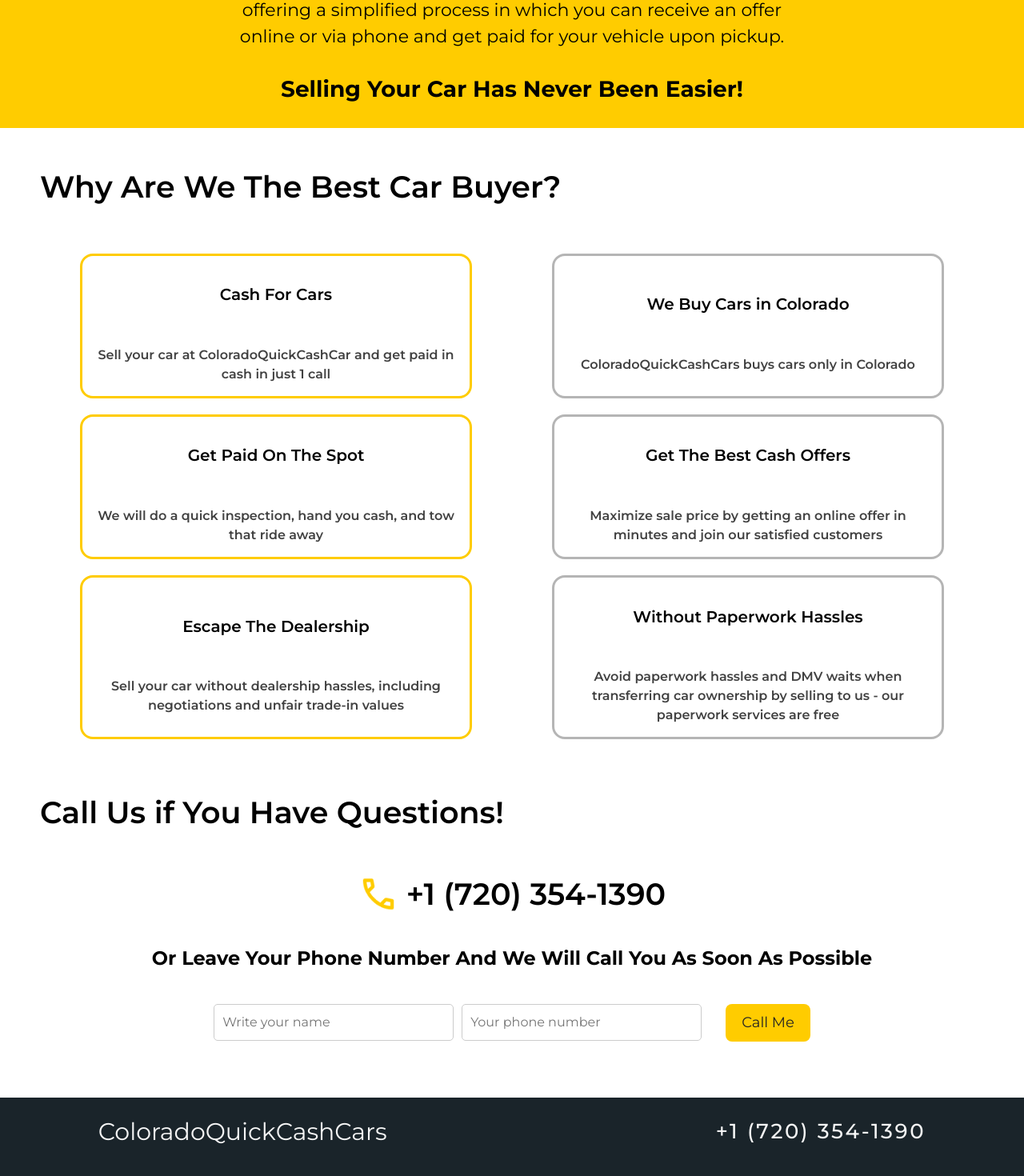
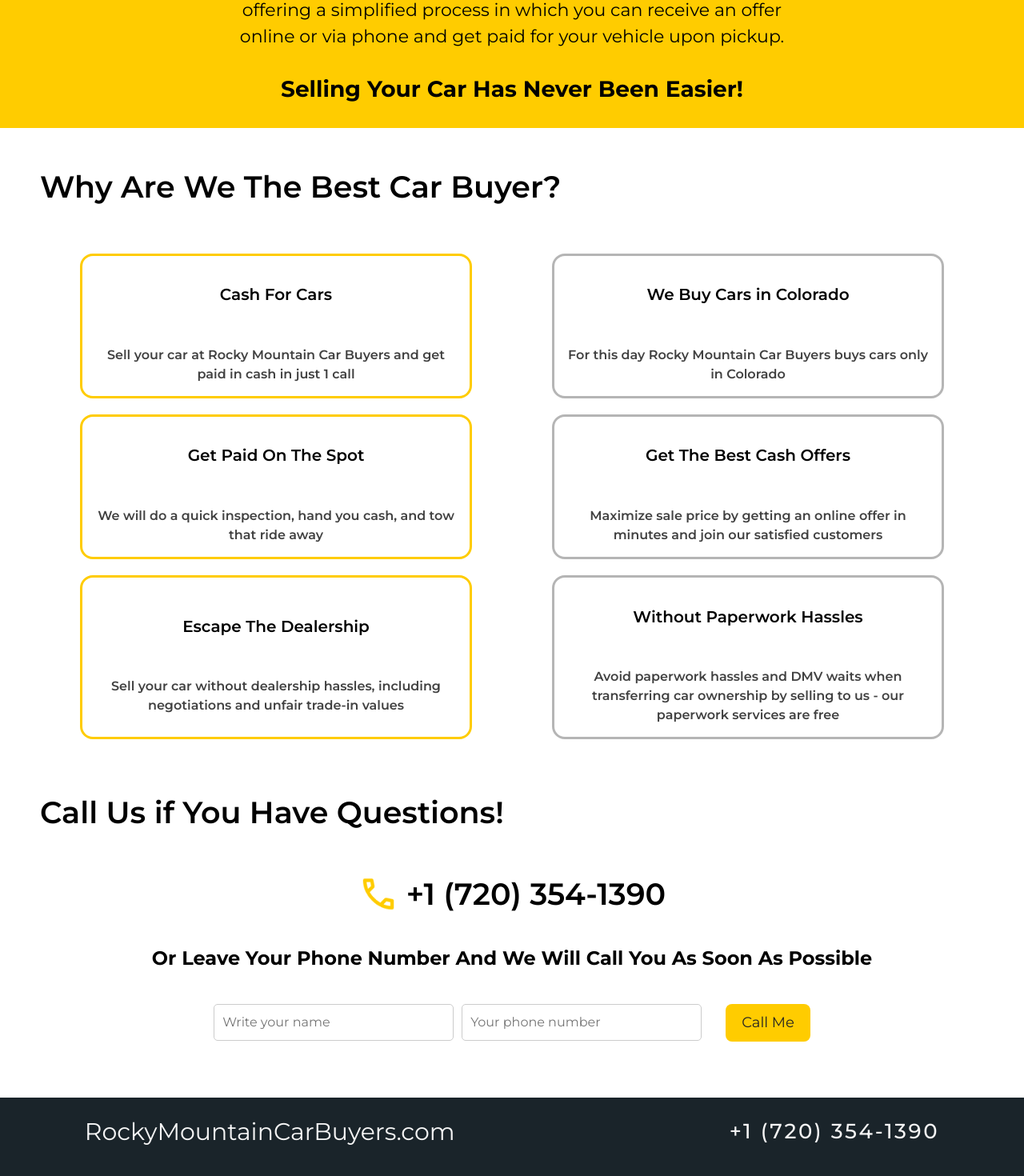
Before and after one commit to BillerJully/CashCarSell, a React (Create React App) app in the folder main-react/cash-car-react/: page / in a window 1280 px wide. Shown: the part 1861-3331 px from the top of the page at 80% size. Built offline with nearby package versions, Linux system fonts and the light colour scheme.

Commit message:
added fb pixel

```diff
--- a/main-react/cash-car-react/public/index.html
+++ b/main-react/cash-car-react/public/index.html
@@ -56,6 +56,40 @@
                 ecommerce: 'dataLayer',
             })
         </script>
+        <script>
+            !(function (f, b, e, v, n, t, s) {
+                if (f.fbq) return
+                n = f.fbq = function () {
+                    n.callMethod
+                        ? n.callMethod.apply(n, arguments)
+                        : n.queue.push(arguments)
+                }
+                if (!f._fbq) f._fbq = n
+                n.push = n
+                n.loaded = !0
+                n.version = '2.0'
+                n.queue = []
+                t = b.createElement(e)
+                t.async = !0
+                t.src = v
+                s = b.getElementsByTagName(e)[0]
+                s.parentNode.insertBefore(t, s)
+            })(
+                window,
+                document,
+                'script',
+                'https://connect.facebook.net/en_US/fbevents.js'
+            )
+            fbq('init', '358802089977382')
+            fbq('track', 'PageView')
+        </script>
+        <noscript
+            ><img
+                height="1"
+                width="1"
+                style="display: none"
+                src="https://www.facebook.com/tr?id=358802089977382&ev=PageView&noscript=1"
+        /></noscript>
     </head>
     <body>
         <noscript
@@ -67,14 +101,5 @@
                 /></div
         ></noscript>
         <div id="root"></div>
-        <!--
-      This HTML file is a template.
-      If you open it directly in the browser, you will see an empty page.
-
-      You can add webfonts, meta tags, or analytics to this file.
-      The build step will place the bundled scripts into the <body> tag.
-
-      To begin the development, run `npm start` or `yarn start`.
-      To create a production bundle, use `npm run build` or `yarn build`.
-    --></body>
+    </body>
 </html>
--- a/main-react/cash-car-react/src/components/footer/Footer.jsx
+++ b/main-react/cash-car-react/src/components/footer/Footer.jsx
@@ -5,7 +5,7 @@
         <section className="Footer-main">
             <div className="Footer">
                 <div className="footer-log">
-                    <a href="/">ColoradoQuickCashCars</a>
+                    <a href="/">RockyMountainCarBuyers.com</a>
                 </div>
                 <div className="footer-info">
                     {/* <strong>© All rights reserved</strong> */}
--- a/main-react/cash-car-react/src/components/offerbenefits/Benefits.jsx
+++ b/main-react/cash-car-react/src/components/offerbenefits/Benefits.jsx
@@ -8,13 +8,16 @@
                 <div className="benefit-block yel">
                     <h4>Cash For Cars</h4>
                     <p>
-                        Sell your car at ColoradoQuickCashCar and get paid in
-                        cash in just 1 call
+                        Sell your car at Rocky Mountain Car Buyers and get paid
+                        in cash in just 1 call
                     </p>
                 </div>
                 <div className="benefit-block">
                     <h4>We Buy Cars in Colorado</h4>
-                    <p>ColoradoQuickCashCars buys cars only in Colorado</p>
+                    <p>
+                        For this day Rocky Mountain Car Buyers buys cars only in
+                        Colorado
+                    </p>
                 </div>
                 <div className="benefit-block yel">
                     <h4>Get Paid On The Spot</h4>
```
